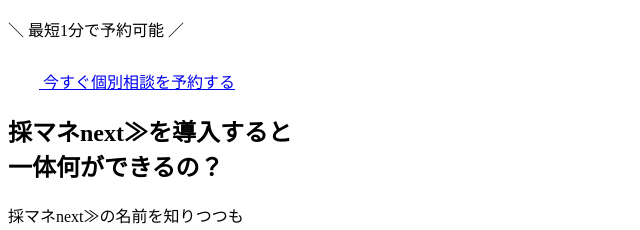
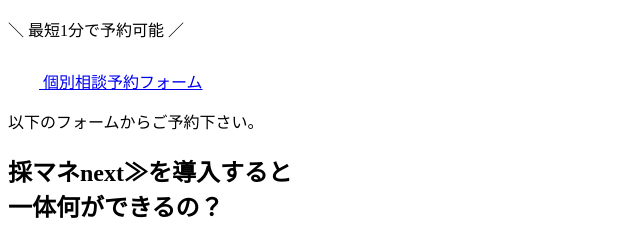
Before and after one commit to yumauda/line-next, a website built with Vite: page index.html in a window 1280 px wide. Shown: the part 869-1099 px from the top of the page, without its empty margins (0-640 px from the left). Built offline with nearby package versions, Linux system fonts and the light colour scheme; files whose address does not match are found by name.

Commit message:
Update index.html and SASS styles for consultation section; change call-to-action text for clarity and add new styling for small text elements. Adjust stylesheet link for cache busting.

```diff
--- a/index.html
+++ b/index.html
@@ -25,7 +25,7 @@
   <link href="https://fonts.googleapis.com/css2?family=Noto+Sans+JP:wght@400;500;700;900&display=swap" rel="stylesheet">
   <!-- CSS (sassコマンドで自動生成) -->
 
-  <link rel="stylesheet" href="./css/styles.css?v=20260224">
+  <link rel="stylesheet" href="./css/styles.css?v=20260225">
   <!-- JavaScript -->
   <script defer src="https://code.jquery.com/jquery-3.6.0.js"></script>
   <script defer src="https://cdn.jsdelivr.net/npm/gsap@3.12.5/dist/gsap.min.js"></script>
@@ -103,8 +103,9 @@
               </svg>
 
           </span>
-          <span class="p-mv__cta-text">今すぐ個別相談を予約する</span>
+          <span class="p-mv__cta-text">個別相談予約フォーム</span>
         </a>
+        <p class="p-mv__cta-small">以下のフォームからご予約下さい。</p>
       </div>
     </section>
 
@@ -170,6 +171,7 @@
     <section class="p-consult">
       <div class="l-inner">
         <div class="p-consult__content">
+
 
           <div class="p-consult__inner">
             <div class="p-consult__head-box js-fadeIn">
@@ -324,7 +326,7 @@
           <tbody>
             <tr>
               <th scope="row">開催日時</th>
-              <td>予約画面からご都合の良い日時を選んでください</td>
+              <td>予約フォームからご都合の良い日時を選んで下さい。</td>
             </tr>
             <tr>
               <th scope="row">開催方法</th>
@@ -348,8 +350,7 @@
             <tr>
               <th scope="row">申し込み方法</th>
               <td>
-                下記のボタンを押して、予約画面から都合の良い日時を選んで予約して<br>
-                ください
+                下記のボタンを押して、本ページ下部の予約フォームから都合の良い日時を選んで予約してください
               </td>
             </tr>
           </tbody>
@@ -370,8 +371,10 @@
               </svg>
 
           </span>
-          <span class="p-mv__cta-text">今すぐ個別相談を予約する</span>
+          <span class="p-mv__cta-text">個別相談予約フォーム</span>
         </a>
+        <p class="p-mv__cta-small">以下のフォームからご予約下さい。</p>
+
       </div>
     </section>
 
@@ -460,8 +463,9 @@
                 </svg>
 
             </span>
-            <span class="p-mv__cta-text">今すぐ個別相談を予約する</span>
+            <span class="p-mv__cta-text">個別相談予約フォーム</span>
           </a>
+        <p class="p-mv__cta-small">以下のフォームからご予約下さい。</p>
         </div>
       </div>
     </section>
--- a/src/sass/project/_p-mv.scss
+++ b/src/sass/project/_p-mv.scss
@@ -265,3 +265,10 @@
 .js-mv-img {
   opacity: 0;
 }
+.p-mv__cta-small {
+  font-size: rem(14);
+  line-height: 1.5;
+  text-align: center;
+  margin-top: rem(12);
+  color: #fff;
+}
```
